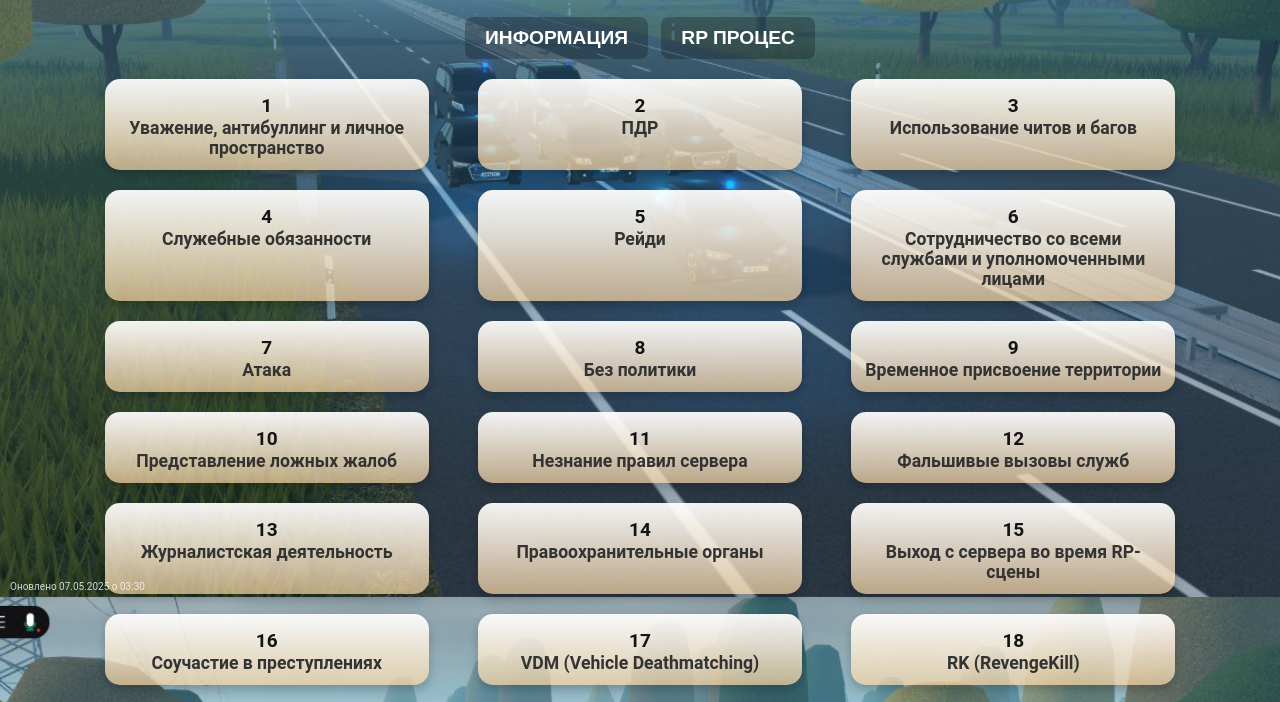
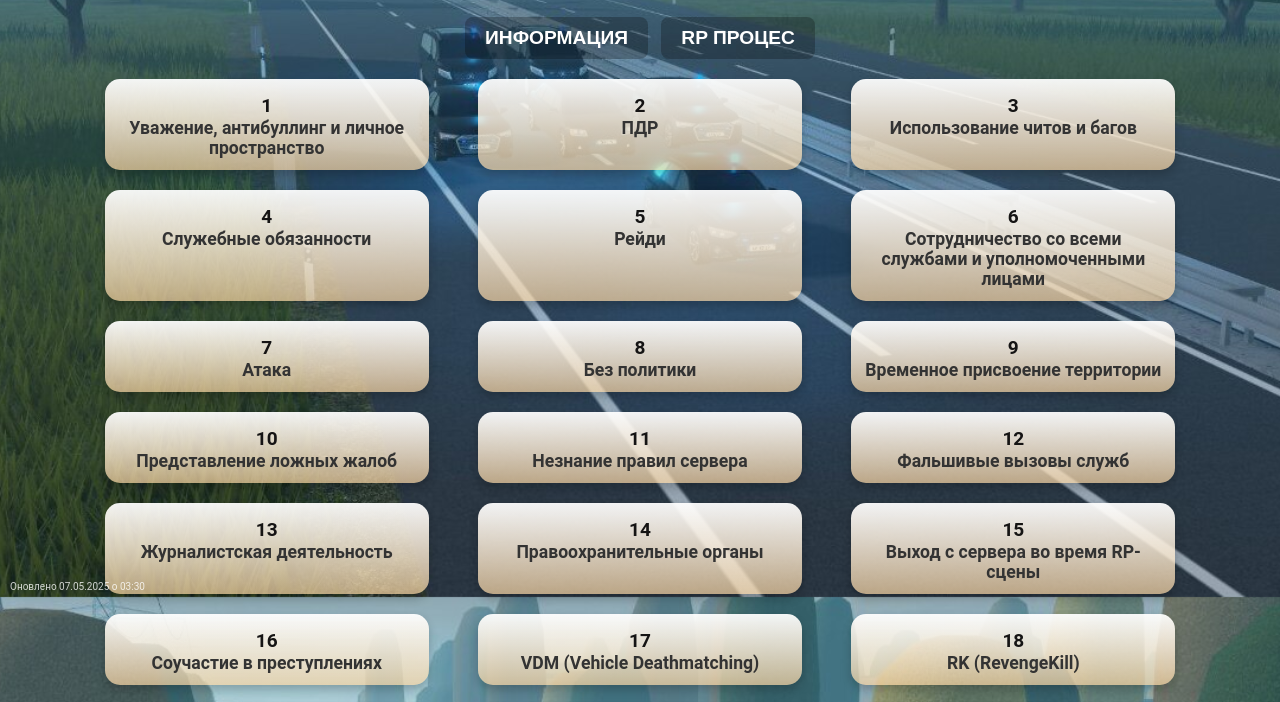
Before and after one commit to Kotyna1/tudor, a plain HTML site: page index.html in a window 1280 px wide. Shown: the part 203-905 px from the top of the page. Drawn offline with Linux system fonts and the light colour scheme.

Commit message:
Update index.html

```diff
--- a/index.html
+++ b/index.html
@@ -8,7 +8,7 @@
     <title>ПРАВИЛА СЕРВЕРА TUDOR UKRAINE RP</title>
     <style>
          body {
-      background-image: url('photo_2025-05-08_19-30-46.jpg');
+      background-image: url('photo_2025-05-08_19-30-46 (1).jpg');
       background-size: cover;
       background-repeat: no-repeat;
       background-attachment: fixed;
```
